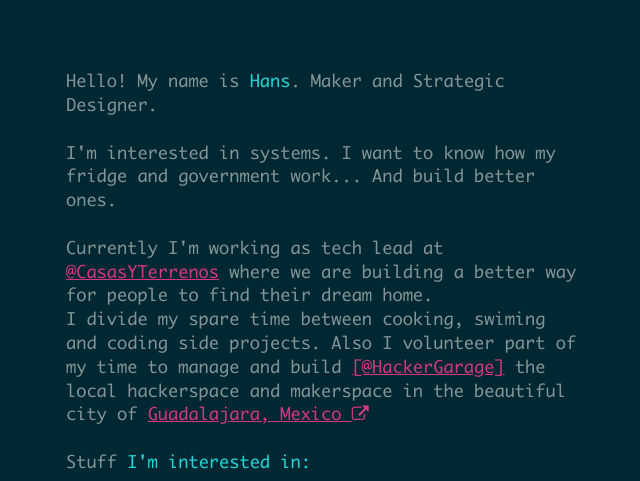
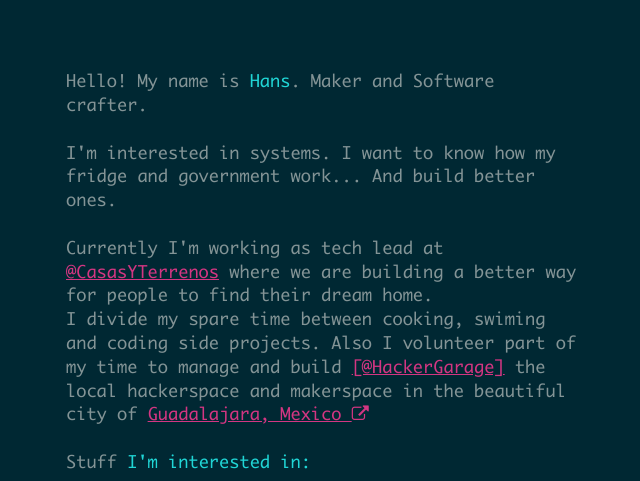
Before and after one commit to regenhans/regenhans.github.io, a website: page index.html in a window 1280 px wide. Shown: the top 481 px of the page, 318-958 px from the left. Drawn offline with Linux system fonts and the light colour scheme; files whose address does not match are found by name.

Commit message:
modified description

```diff
--- a/index.html
+++ b/index.html
@@ -8,7 +8,7 @@
   </head>
   <body>
     <div class="content">
-      <p>Hello! My name is <span>Hans</span>. Maker and Strategic Designer.<br><br>I'm interested in systems. I want to know how my fridge and government work...  And build better ones.<br><br>Currently I'm working as tech lead at <a href="https://www.casasyterrenos.com/">@CasasYTerrenos</a> where we are building a better way for people to find their dream home.
+      <p>Hello! My name is <span>Hans</span>. Maker and Software crafter.<br><br>I'm interested in systems. I want to know how my fridge and government work...  And build better ones.<br><br>Currently I'm working as tech lead at <a href="https://www.casasyterrenos.com/">@CasasYTerrenos</a> where we are building a better way for people to find their dream home.
       <br />
       I divide my spare time between cooking, swiming and coding side projects. Also I volunteer part of my time to manage and build <a href="https://www.google.com.mx/maps/place/HackerGarage/@20.672595,-103.3772197,17z/data=!4m5!3m4!1s0x0:0xd8d147e10870af0f!8m2!3d20.6677917!4d-103.3720377">[@HackerGarage]</a> the local hackerspace and makerspace in the beautiful city of <a target="_blank" href="https://www.google.com.mx/maps/place/Guadalajara,+Jalisco/@20.6737778,-103.4054536,12z/data=!3m1!4b1!4m5!3m4!1s0x8428b18cb52fd39b:0xd63d9302bf865750!8m2!3d20.6596988!4d-103.3496092"> Guadalajara, Mexico <i class="fa fa-external-link" aria-hidden="true"></i></a><br>
       <br>Stuff<span> I'm interested in:</span> </p>
```
